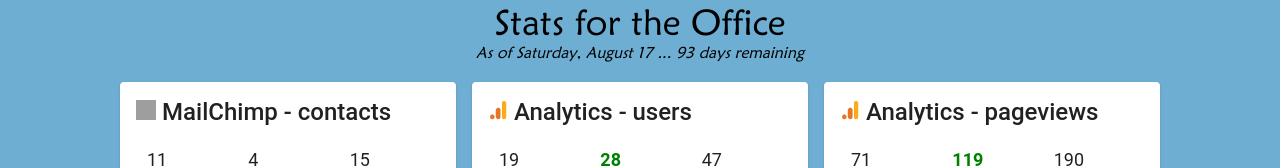
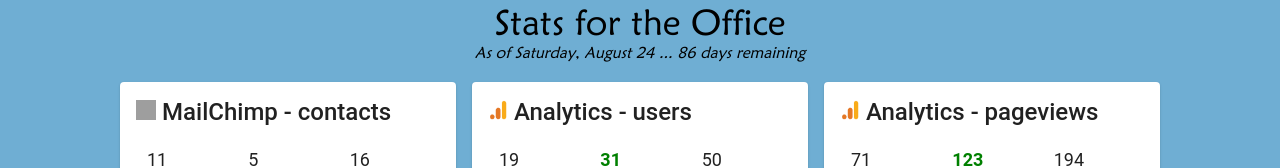
Before and after one commit to Jagermeister/stats-for-the-office, an Angular app: page / in a window 1280 px wide. Shown: the top 168 px of the page. Built offline with nearby package versions, Linux system fonts and the light colour scheme; grey boxes are pictures that could not be loaded.

Commit message:
Update Aug 24

```diff
--- a/src/app/home/home.component.ts
+++ b/src/app/home/home.component.ts
@@ -14,7 +14,7 @@ export class HomeComponent implements OnInit {
 
     ngOnInit() {
         this.dday = new Date(2019, 10, 18);
-        this.dateUpdated = new Date(2019, 7, 17);
+        this.dateUpdated = new Date(2019, 7, 24);
 
         const millisecondsInADay = 1000 * 60 * 60 * 24;
         this.remainingDays = Math.max(
@@ -26,7 +26,7 @@ export class HomeComponent implements OnInit {
             values: [{
                 year: 2019,
                 month: 'August',
-                value: 4
+                value: 5
             }, {
                 year: 2019,
                 month: 'July',
@@ -39,7 +39,7 @@ export class HomeComponent implements OnInit {
             values: [{
                 year: 2019,
                 month: 'August',
-                value: 28
+                value: 31
             }, {
                 year: 2019,
                 month: 'July',
@@ -52,7 +52,7 @@ export class HomeComponent implements OnInit {
             values: [{
                 year: 2019,
                 month: 'August',
-                value: 119
+                value: 123
             }, {
                 year: 2019,
                 month: 'July',
@@ -78,7 +78,7 @@ export class HomeComponent implements OnInit {
             values: [{
                 year: 2019,
                 month: 'August',
-                value: 259
+                value: 270
             }, {
                 year: 2019,
                 month: 'July',
@@ -92,7 +92,7 @@ export class HomeComponent implements OnInit {
             values: [{
                 year: 2019,
                 month: 'August',
-                value: 87.8
+                value: 86
             }, {
                 year: 2019,
                 month: 'July',
@@ -118,7 +118,7 @@ export class HomeComponent implements OnInit {
             values: [{
                 year: 2019,
                 month: 'August',
-                value: 510
+                value: 581
             }, {
                 year: 2019,
                 month: 'July',
```
